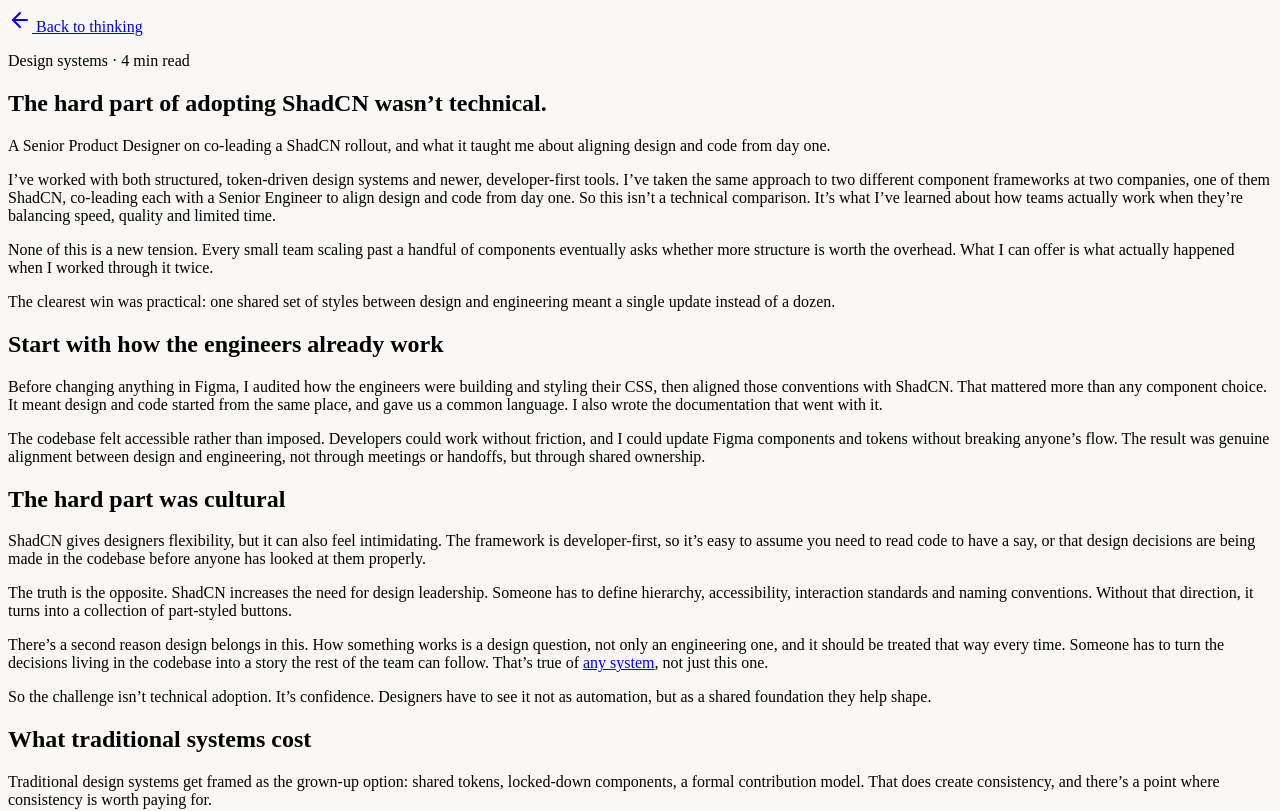
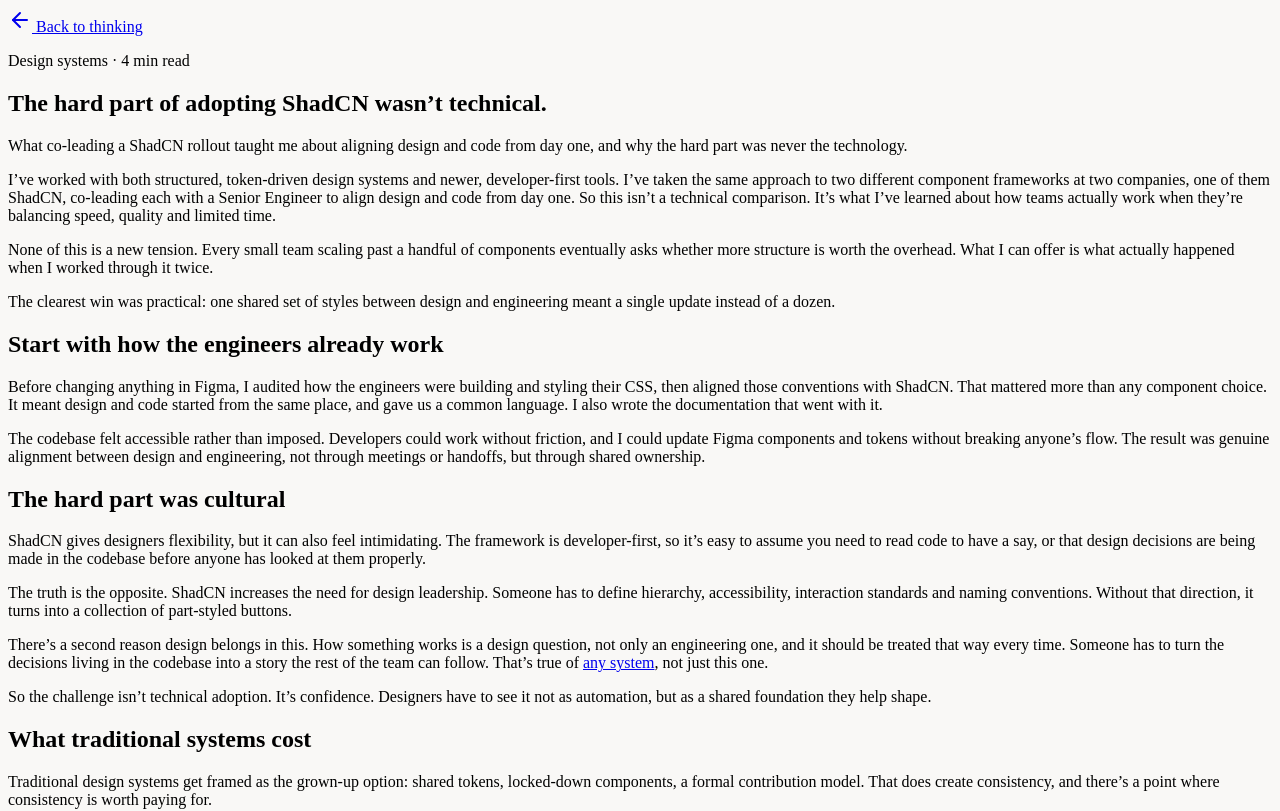
Before and after one commit to jadeparrish/portfolio, a Next.js app: page /thinking/shadcn in a window 1280 px wide. Shown: the top 811 px of the page. Built offline with nearby package versions, Linux system fonts and the light colour scheme.

Commit message:
Update article metadata and subtitle for clarity

```diff
--- a/app/thinking/shadcn/page.js
+++ b/app/thinking/shadcn/page.js
@@ -13,7 +13,7 @@
 
 export const metadata = {
   title: "The hard part of adopting ShadCN wasn't technical: Jade Parrish",
-  description: 'A Senior Product Designer on co-leading a ShadCN rollout, and why aligning design and code from day one saves real time.',
+  description: 'What co-leading a ShadCN rollout taught me about aligning design and code from day one, and why the hard part was never the technology.',
 };
 
 export default function ShadcnArticle() {
@@ -24,8 +24,8 @@
         title={<>The hard part of adopting ShadCN wasn&rsquo;t technical.</>}
         subtitle={
           <>
-            A Senior Product Designer on co-leading a ShadCN rollout, and what it taught
-            me about aligning design and code from day one.
+            What co-leading a ShadCN rollout taught me about aligning design and code
+            from day one, and why the hard part was never the technology.
           </>
         }
       />
```
